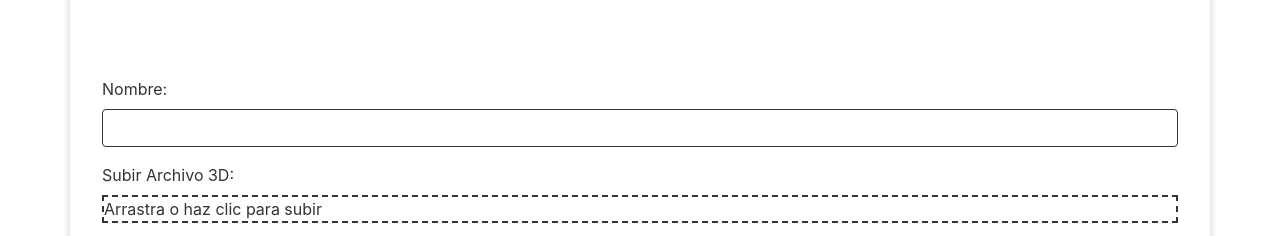
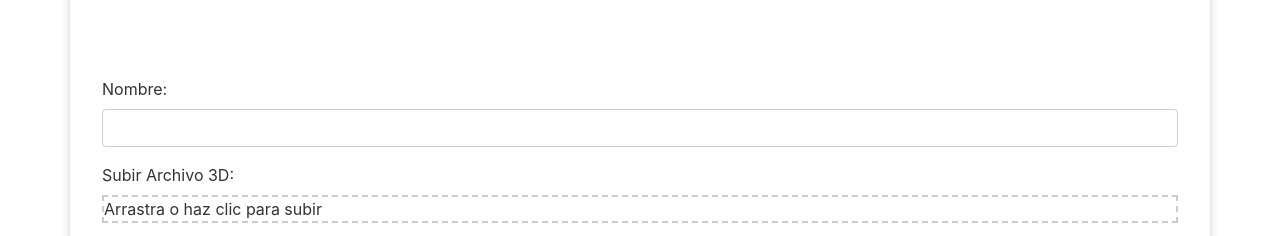
Before and after one commit to Mosekyo20/Bunka3D, a plain HTML site: page about.html in a window 1280 px wide. Shown: the part 703-939 px from the top of the page. Drawn offline with nearby package versions, Linux system fonts and the light colour scheme.

Commit message:
Update main.css

```diff
--- a/assets/css/main.css
+++ b/assets/css/main.css
@@ -9,7 +9,7 @@
 
 /* Jumbotron del formulario */
 .jumbotron-info {
-    background: rgba(255, 255, 255, 0); /* Fondo casi blanco */
+    background: rgba(255, 255, 255, 0.9); /* Fondo casi blanco */
     color: #333; /* Texto oscuro */
     border-radius: 10px;
     padding: 2rem;
@@ -23,7 +23,7 @@
 /* Campos de entrada */
 .form-control {
     background: rgba(255, 255, 255, 0.9); /* Fondo casi blanco */
-    border: 1px solid #333; /* Borde gris */
+    border: 1px solid #ccc; /* Borde gris */
     color: #333; /* Texto oscuro */
 }
 
@@ -37,7 +37,7 @@
 /* Zona de arrastre de archivos */
 .drop-zone {
     background: rgba(255, 255, 255, 0.9); /* Fondo casi blanco */
-    border: 2px dashed #333; /* Borde gris */
+    border: 2px dashed #ccc; /* Borde gris */
     color: #333; /* Texto oscuro */
     transition: background 0.3s, border-color 0.3s;
 }
```
